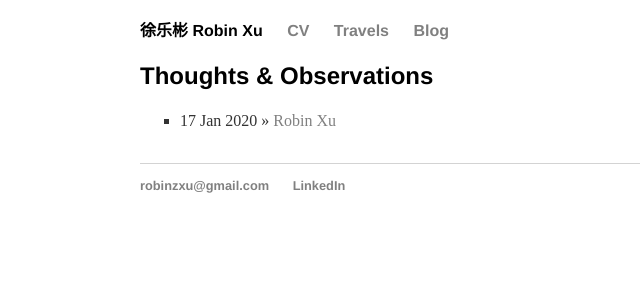
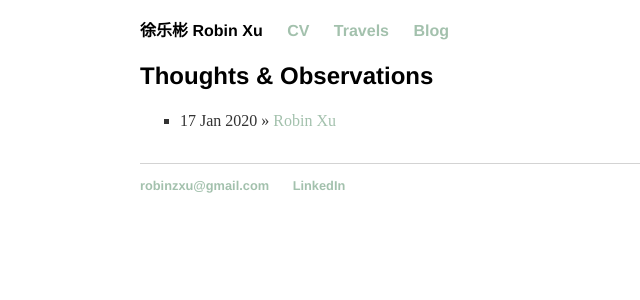
Before and after one commit to robinzxu/robinzxu.github.io, a Jekyll site: the page built from blog/index.html, in a window 1280 px wide. Shown: the top 300 px of the page, without its empty margins (0-640 px from the left). Built offline with Jekyll 4.4.1, drawn with Linux system fonts in a browser that asks for light colours.

Commit message:
Update main.css

```diff
--- a/css/main.css
+++ b/css/main.css
@@ -1,6 +1,6 @@
 body { margin: 20px auto; width: 90%; max-width:1000px}
 
-a { text-decoration: none; color: #808080; }
+a { text-decoration: none; color: #a3c1ad; }
 a:hover { text-decoration: underline; }
 
 p, ul { font-size: 1em; line-height: 1.4em; color: #333; }
@@ -15,6 +15,9 @@ nav ul, footer ul { font-size: 1.0em; font-family: 'Helvetica', 'Arial', 'Sans-S
 nav ul li, footer ul li { display: inline; margin-right: 20px; }
 #home a {
     color:#000000;
+}
+#link a {
+    color:#808080;
 }
 
 footer { border-top: 1px solid #d3d3d3; font-size: 0.8em;}
```
